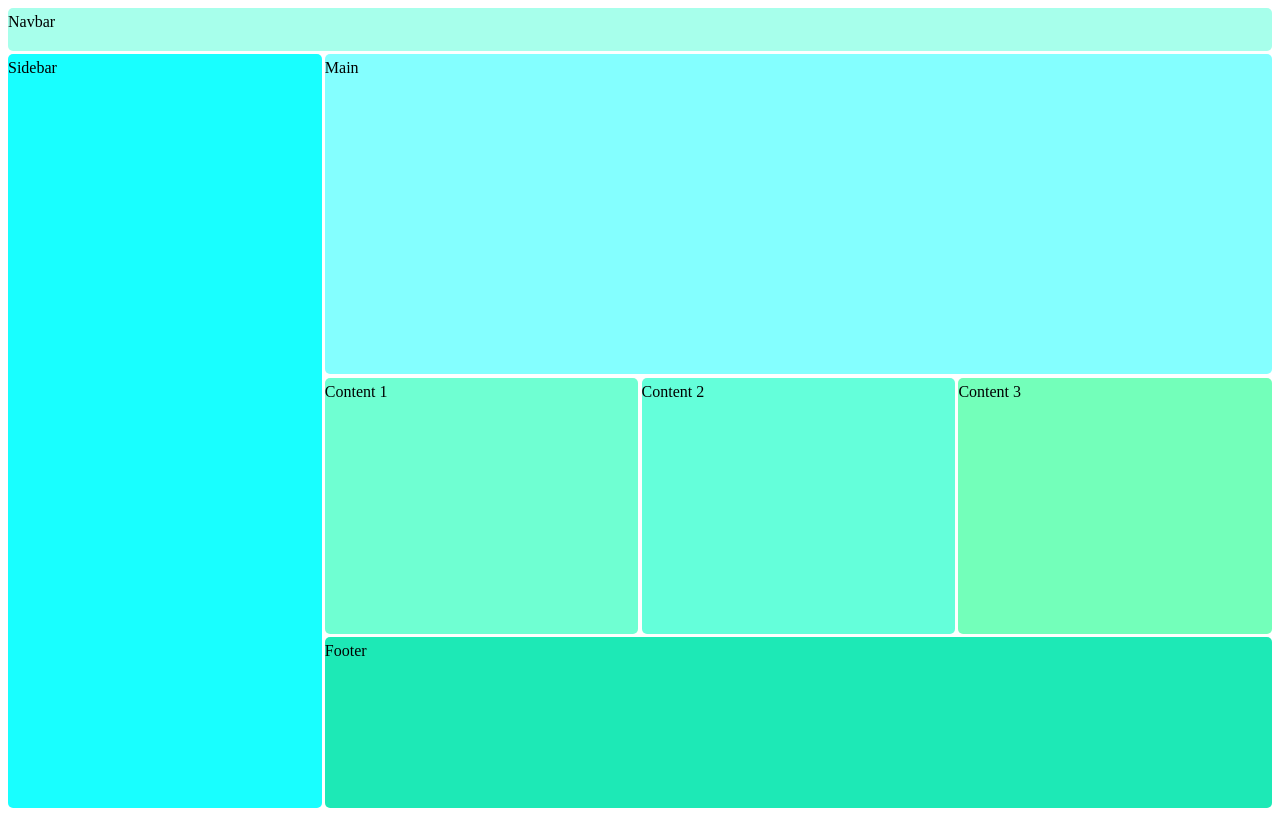
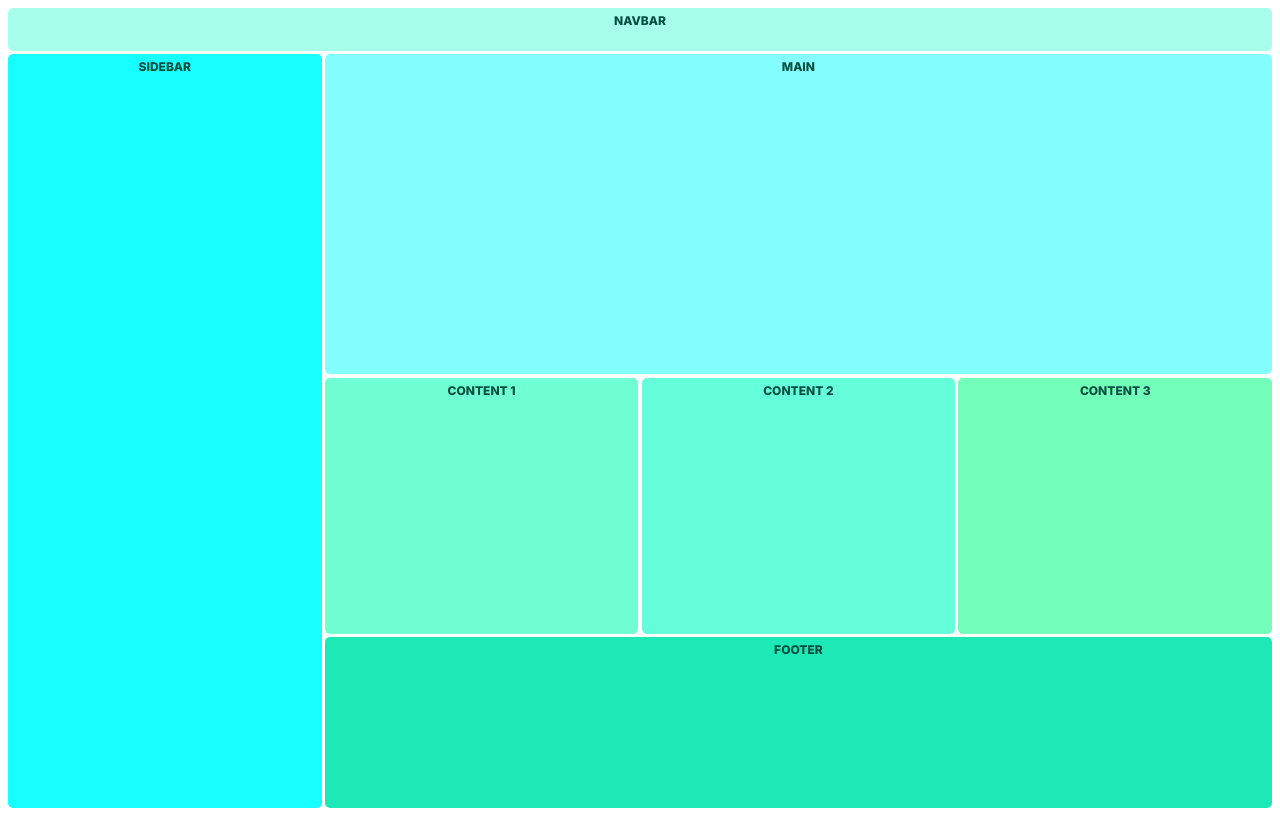
Before and after one commit to RazvanBugoi/grid-layout, a plain HTML site: page src/index.html in a window 1280 px wide. Drawn offline with Linux system fonts and the light colour scheme.

Commit message:
added Inter Google font, centered text and made it uppercase

```diff
--- a/src/css/style.css
+++ b/src/css/style.css
@@ -10,6 +10,12 @@
     grid-template-rows: 0.2fr 1.5fr 1.2fr 0.8fr;
     grid-template-areas: "nav nav nav nav" "sidebar main main main" "sidebar content1 content2 content3" "sidebar footer footer footer";
     grid-gap: 0.2rem;
+    font-family: "Inter", sans-serif;
+    font-weight: 800;
+    text-transform: uppercase;
+    font-size: 12px;
+    color: #004d40;
+    text-align: center;
 }
 
 nav {
--- a/src/index.html
+++ b/src/index.html
@@ -6,6 +6,7 @@
     <meta name="viewport" content="width=device-width, initial-scale=1.0">
     <title>Grid Responsive Layout</title>
     <link rel="stylesheet" href="css/style.css">
+    <link href="https://fonts.googleapis.com/css?family=Inter:400,800,900&display=swap" rel="stylesheet">
 </head>
 
 <body>
```
